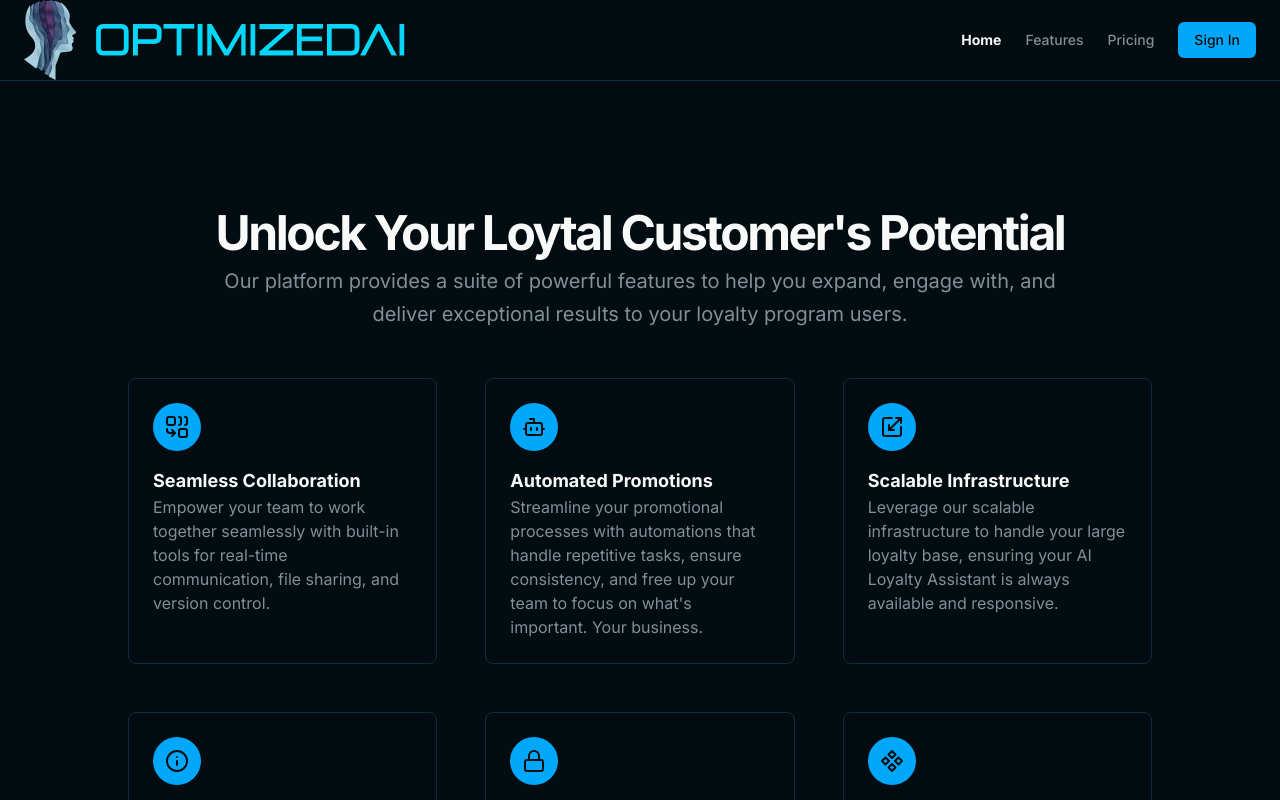
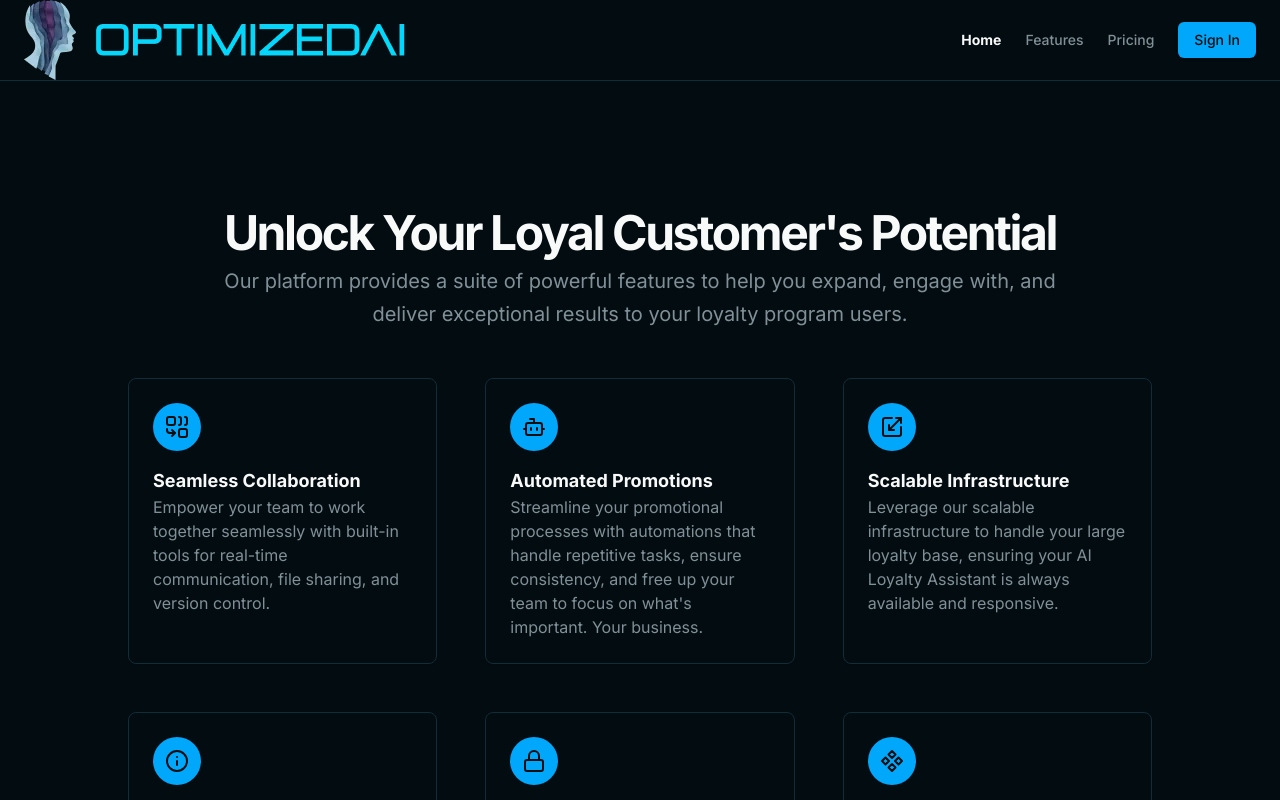
Before and after one commit to vinfehring/optimized-ai, a Next.js app: page /features in a window 1280 px wide. Shown: the top 800 px of the page. Built offline with nearby package versions, Linux system fonts and the light colour scheme.

Commit message:
Fixed misspelling #OPTIM-54

```diff
--- a/src/app/features/page.tsx
+++ b/src/app/features/page.tsx
@@ -6,7 +6,7 @@ export default function Features() {
           <div className="container space-y-12 px-4 md:px-6">
             <div className="flex flex-col items-center justify-center space-y-4 text-center">
               <div className="space-y-2">
-                <h2 className="text-3xl font-bold tracking-tighter sm:text-5xl">Unlock Your Loytal Customer&apos;s Potential</h2>
+                <h2 className="text-3xl font-bold tracking-tighter sm:text-5xl">Unlock Your Loyal Customer&apos;s Potential</h2>
                 <p className="max-w-[900px] text-muted-foreground md:text-xl/relaxed lg:text-base/relaxed xl:text-xl/relaxed">
                   Our platform provides a suite of powerful features to help you expand, engage with, and
                   deliver exceptional results to your loyalty program users.
```
